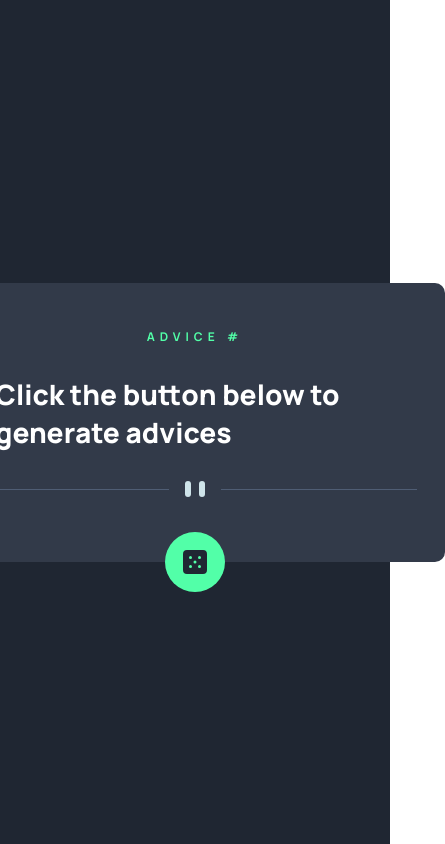
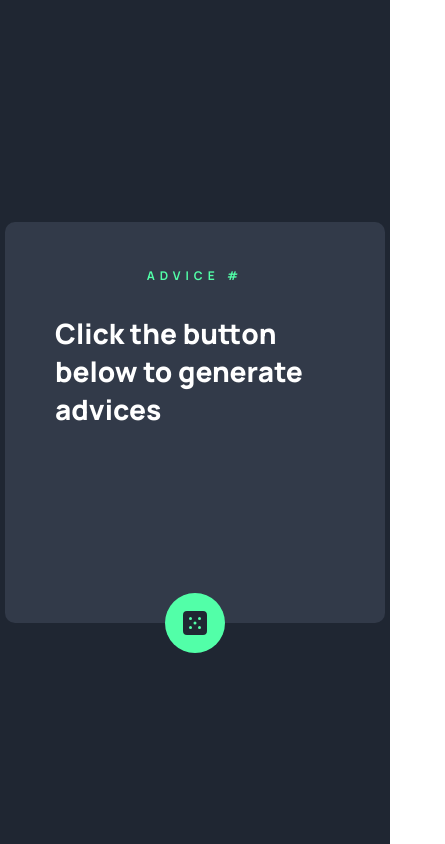
Before and after one commit to nickonyi/Advice-generator-app, a React app: page / in a window 390 px wide. Shown: the whole page, 445 px wide, since content can reach past the window. Built offline with nearby package versions, Linux system fonts and the light colour scheme; the HTML template or start-up script is replaced by a standard one.

Commit message:
html and css

```diff
--- a/src/Advice.jsx
+++ b/src/Advice.jsx
@@ -21,7 +21,9 @@ function Advice() {
       <p className="quote">
         {advice ? advice : 'Click the button below to generate advices'}
       </p>
-      <Dividor className="dividor" />
+      <div className="dividor-container">
+        <Dividor className="dividor" />
+      </div>
       <div className="dice-container" onClick={fetchAdvice}>
         <Dice className="dice" />
       </div>
--- a/src/styles/App.scss
+++ b/src/styles/App.scss
@@ -82,3 +82,27 @@ body {
   font-size: 28px;
   font-weight: 800;
 }
+
+@media (max-width: 450px) {
+  html {
+    width: 100%;
+  }
+  #root {
+    height: 100vh;
+    width: 100%;
+  }
+  .container {
+    width: 380px;
+  }
+  .dividor-container {
+    display: flex;
+    justify-content: center; /* horizontally */
+    align-items: center; /* vertically */
+    width: 100%; /* or a specific width */
+    height: 100px;
+    .dividor {
+      width: 50px; /* or % of container */
+      height: auto;
+    }
+  }
+}
--- a/vite.config.js
+++ b/vite.config.js
@@ -5,4 +5,8 @@ import svgr from 'vite-plugin-svgr';
 // https://vite.dev/config/
 export default defineConfig({
   plugins: [react(), svgr()],
+  server: {
+    host: true,
+    port: 5173,
+  },
 });
```
